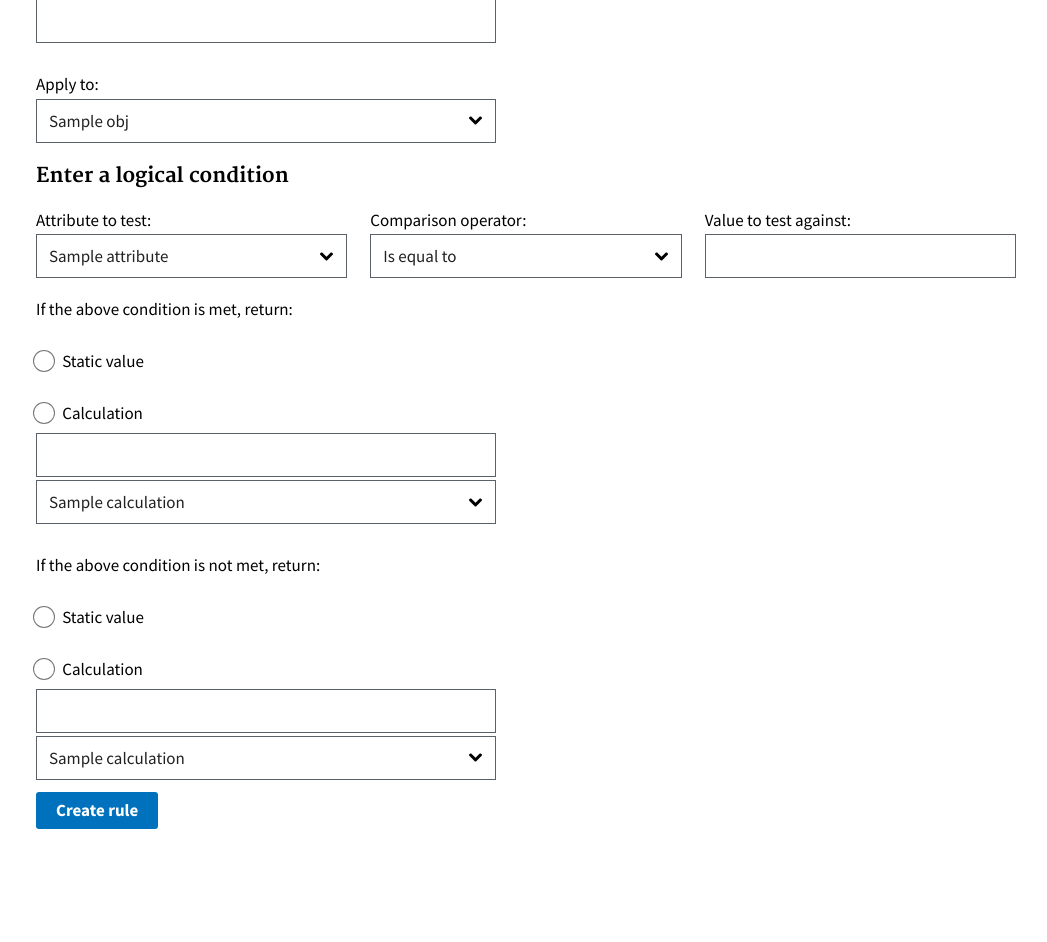
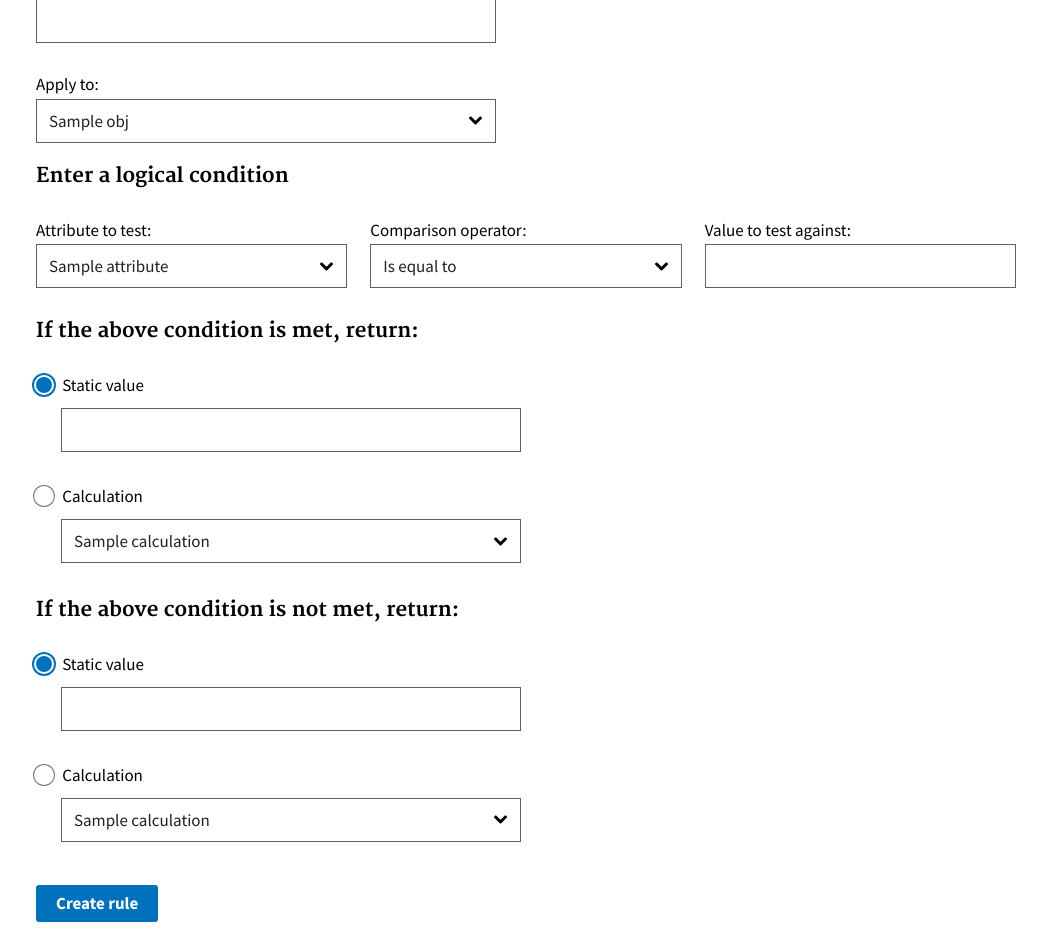
Before and after one commit to 18F/opm-faces, a Flask app: template magic_rules/templates/create_rules.html in a window 1280 px wide. Shown: the part 515-1457 px from the top of the page, without its empty margins (114-1161 px from the left). Before the commit the page ends 1344 px from the top, so only its background shows below. Run offline with Flask 2, Linux system fonts and the light colour scheme; the template is opened without the code that fills it: most values are stand-ins (such as "Sample title", 1, 10 or a date in 2020); some libraries are stand-ins or nearby versions.

Commit message:
some radio buttons

```diff
--- a/magic_rules/templates/_calculation_operator_input.html
+++ b/magic_rules/templates/_calculation_operator_input.html
@@ -1,5 +1,5 @@
-        <div class="usa-width-one-third">
-          <div class="operator">
+        <div class="usa-width-one-whole">
+          <div class="operator" style="background-color: #eee; padding: 0 25px 10px;">
             <label for="operator_value_{{num}}">Operator:</label>
             <select name="operator_value_{{ num }}">
               <option value="">
--- a/magic_rules/templates/base.html
+++ b/magic_rules/templates/base.html
@@ -14,18 +14,32 @@
  .linktrigger {
   cursor: pointer;
   }
+
   fieldset legend {
-  font-size: 2rem;
-  font-family: "Merriweather","Georgia","Cambria","Times New Roman","Times",serif;
+    font-size: 2rem;
+    font-family: "Merriweather","Georgia","Cambria","Times New Roman","Times",serif;
   }
 
   .buttonbar {
     margin-top: 4rem;
+    padding-bottom: 2rem;
   }
 
+  fieldset,
   .conditional label {
-    margin-top: 2rem!important;
+    margin-top: 3rem!important;
   }
+
+input[type="checkbox"],
+input[type="radio"] {
+  width: 140px; /* to keep the hidden inputs from overrunning side-by-side radios */
+}
+
+[type="checkbox"]+label,
+[type="radio"]+label {
+    display: inline-block;
+    margin-right: 40px;
+    }
  </style>
  {% endblock %}
  </head>
--- a/magic_rules/templates/create_prototypes.html
+++ b/magic_rules/templates/create_prototypes.html
@@ -38,7 +38,7 @@
         </div>
         {% endfor %}
       </div>
-      <a class="show_next_attr linktrigger">Add another attribute</a>
+      <a class="usa-button usa-button-outline show_next_attr linktrigger">Add another attribute</a>
       <button value="submit" type="submit">Create this object</button>
     </form>
   </div>
--- a/magic_rules/templates/create_rules.html
+++ b/magic_rules/templates/create_rules.html
@@ -69,27 +69,38 @@
     </div>
   </div>
   <div class="usa-grid">
-      <label for="concur_static" style="margin-top: 2rem;">If the above condition is met, return:</label>
-      <input type="radio" value="concur_static" /><label>Static value</label>
-      <input type="radio" value="concur_calc" /><label>Calculation</label>
-      <input name="concur_static" />
-      <select name="concur_calc">
+    <fieldset>
+      <legend style="margin-top: 2rem;">If the above condition is met, return:</legend>
+        <input type="radio" value="concur_static_radio" name="concur" checked />
+        <label for="concur_static_radio">Static value</label>
+        <input style="margin-left: 25px;" name="concur_static" />
+
+        <input type="radio" value="concur_calc_radio" name="concur" />
+        <label for="concur_calc_radio">Calculation</label>
+        <select style="margin-left: 25px;" name="concur_calc">
+        {% for c in calculations %}
+          <option value="_{{ c }}">{{ c }}</option>
+        {% endfor %}
+        </select>
+    </fieldset>
+    <fieldset>
+      <legend>If the above condition is not met, return:</legend>
+      <input type="radio" value="not_concur_static_radio" name="not_concur" checked/>
+      <label for="not_concur_static_radio">Static value</label>
+      <input style="margin-left: 25px;" name="not_concur_static">
+
+      <input type="radio" value="not_concur_calc_radio" name="not_concur"/>
+      <label for="not_concur_calc_radio">Calculation</label>
+      <select style="margin-left: 25px;" name="not_concur_calc">
       {% for c in calculations %}
-      <option value="_{{ c }}">{{ c }}</option>
-    {% endfor %}
-    </select>
+        <option value="_{{ c }}">{{ c }}</option>
+      {% endfor %}
+      </select>
 
-    <label for="not_concur_static">If the above condition is not met, return:</label>
-    <input type="radio" value="not_concur_static" /><label>Static value</label>
-    <input type="radio" value="not_concur_calc" /><label>Calculation</label>
-
-    <input name="not_concur_static">
-    <select name="not_concur_calc">
-    {% for c in calculations %}
-    <option value="_{{ c }}">{{ c }}</option>
-    {% endfor %}
-    </select>
-    <button value="submit" type="submit">Create rule</button>
+    </fieldset>
+    <div class="usa-width-one-whole buttonbar">
+      <button value="submit" type="submit">Create rule</button>
+    </div>
     </form>
   </div>
 </div>
```
Also changed, not shown: magic_rules/templates/create_calculations.html (+36 -5 lines).
